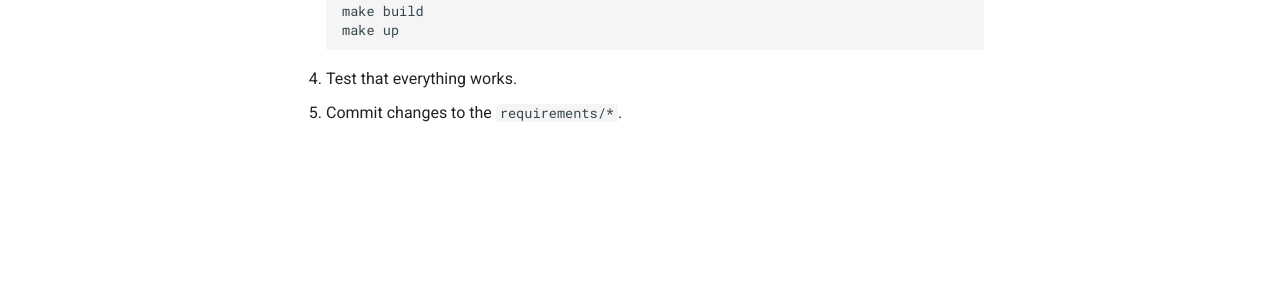
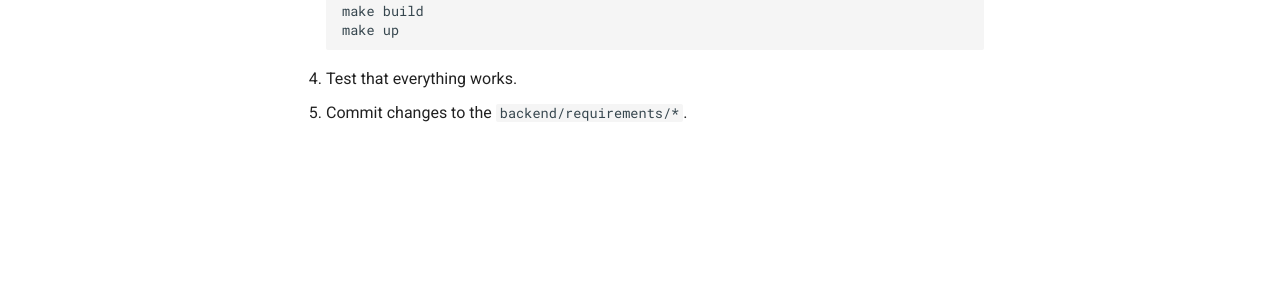
Before and after one commit to 0x29a/web_template, an MkDocs documentation site: the page built from docs/pages/dependencies_upgrade.md, in a window 1280 px wide. Shown: the part 494-791 px from the top of the page. Built offline with MkDocs 1.6.1 and Material for MkDocs 9.7.7, drawn with Linux system fonts in a browser that asks for light colours.

Commit message:
fix: add backend/ prefix to requirements/

```diff
--- a/docs/pages/dependencies_upgrade.md
+++ b/docs/pages/dependencies_upgrade.md
@@ -17,4 +17,4 @@ To upgrade python dependencies:
         make up
 
 4. Test that everything works.
-5. Commit changes to the `requirements/*`.
+5. Commit changes to the `backend/requirements/*`.
```
Also changed, not shown: .gitlab-ci.yml, 6 other files.
